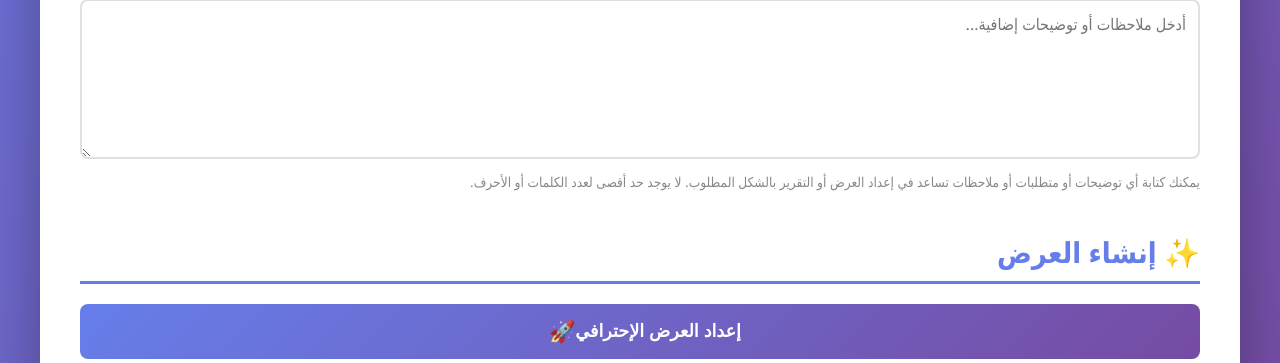
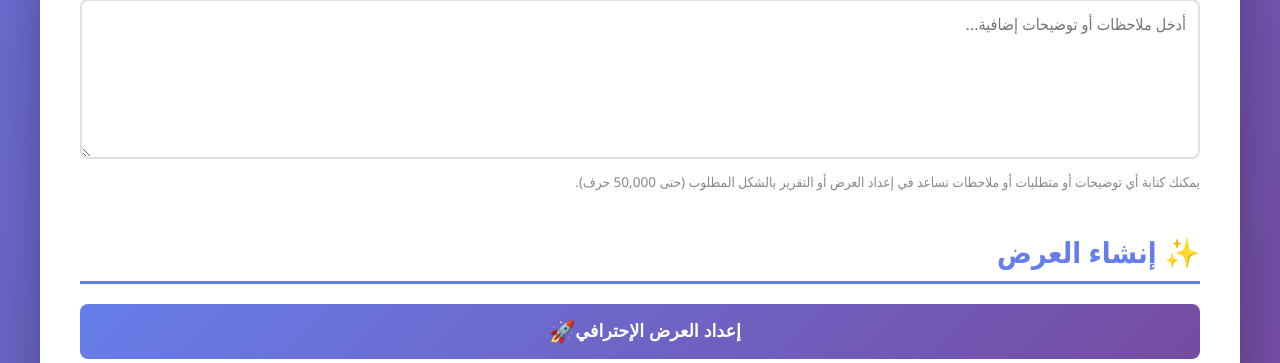
Before and after one commit to aliabdelaal-adm/AWA_Awarness_2025, a Flask app: page / in a window 1280 px wide. Shown: the part 920-1283 px from the top of the page. Run offline with Flask 3, Linux system fonts and the light colour scheme; data that the repository does not hold is empty.

Commit message:
Fix character limit documentation and add frontend validation
Co-authored-by: aliabdelaal-adm <233267419+aliabdelaal-adm@users.noreply.github.com>

```diff
--- a/templates/index.html
+++ b/templates/index.html
@@ -398,10 +398,11 @@
                     <label class="form-label" id="notesLabel">📝 ملاحظات وتوضيحات إضافية (اختياري):</label>
                     <textarea id="clarificationNotes" class="form-textarea"
                               aria-describedby="notesHint"
+                              maxlength="50000"
                               placeholder="أدخل ملاحظات أو توضيحات إضافية..."
                               rows="6"></textarea>
                     <div class="textarea-hint" id="notesHint">
-                        يمكنك كتابة أي توضيحات أو متطلبات أو ملاحظات تساعد في إعداد العرض أو التقرير بالشكل المطلوب. لا يوجد حد أقصى لعدد الكلمات أو الأحرف.
+                        يمكنك كتابة أي توضيحات أو متطلبات أو ملاحظات تساعد في إعداد العرض أو التقرير بالشكل المطلوب (حتى 50,000 حرف).
                     </div>
                 </div>
             </div>
@@ -449,7 +450,7 @@
                 languageLabel: 'اللغة:',
                 typeLabel: 'نوع الإخراج:',
                 notesLabel: '📝 ملاحظات وتوضيحات إضافية (اختياري):',
-                notesHint: 'يمكنك كتابة أي توضيحات أو متطلبات أو ملاحظات تساعد في إعداد العرض أو التقرير بالشكل المطلوب. لا يوجد حد أقصى لعدد الكلمات أو الأحرف.',
+                notesHint: 'يمكنك كتابة أي توضيحات أو متطلبات أو ملاحظات تساعد في إعداد العرض أو التقرير بالشكل المطلوب (حتى 50,000 حرف).',
                 generateTitle: '✨ إنشاء العرض',
                 generateBtnText: 'إعداد العرض الإحترافي',
                 clearBtnText: 'مسح الكل وإعادة البدء',
@@ -467,7 +468,7 @@
                 languageLabel: 'Language:',
                 typeLabel: 'Output Type:',
                 notesLabel: '📝 Additional Notes & Clarifications (Optional):',
-                notesHint: 'You can write any clarifications, requirements, or notes to help prepare the presentation or report as needed. No character or word limit.',
+                notesHint: 'You can write any clarifications, requirements, or notes to help prepare the presentation or report as needed (up to 50,000 characters).',
                 generateTitle: '✨ Generate Presentation',
                 generateBtnText: 'Generate Professional Presentation',
                 clearBtnText: 'Clear All and Restart',
```
